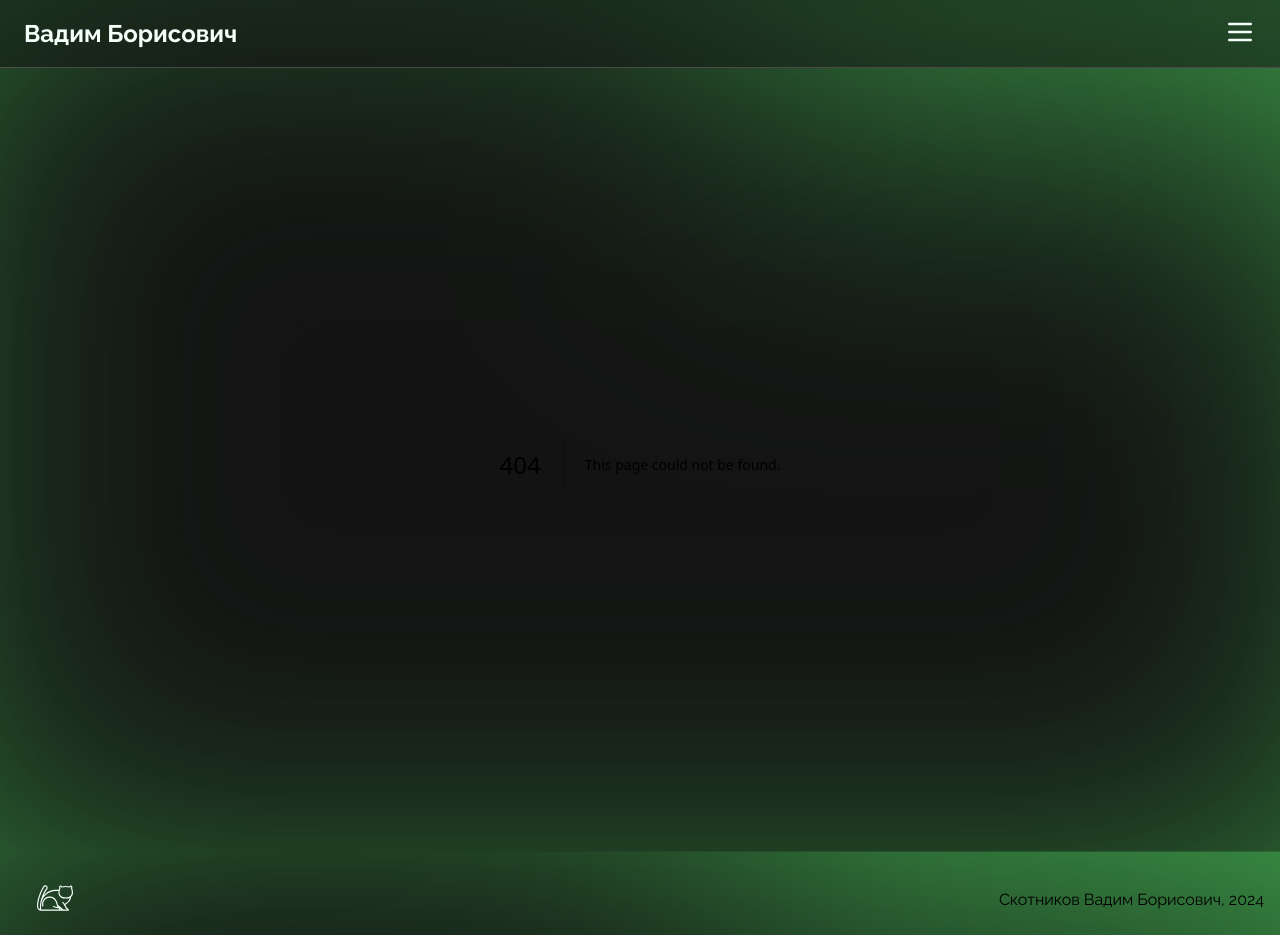
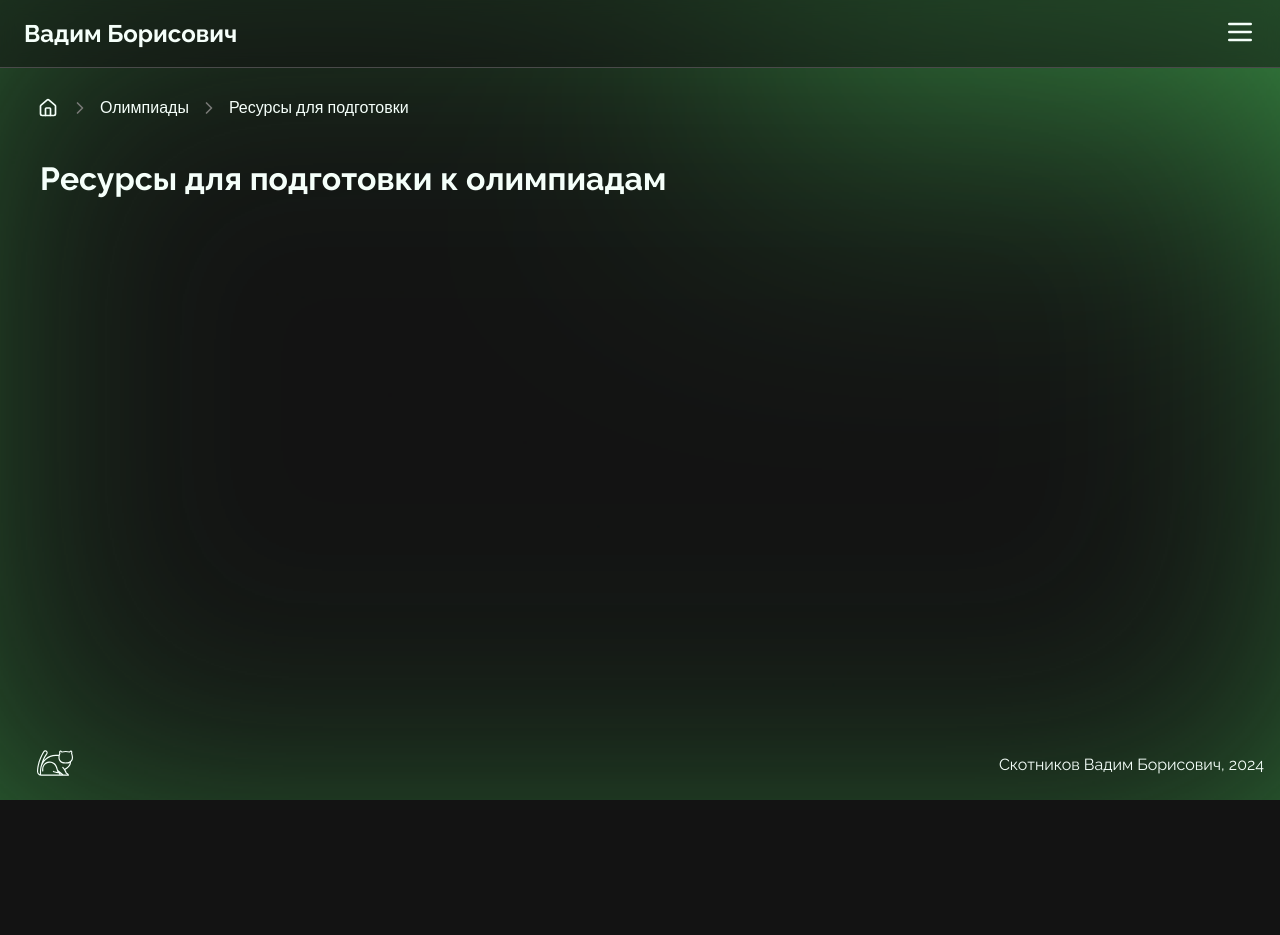
Before and after one commit to svbinf-ru/svbinf.ru, a Next.js app: page /olymp/prep in a window 1280 px wide. Before the commit this address had no page. After the commit the page ends 800 px from the top, so only its background shows below. Built offline with nearby package versions, Linux system fonts and the light colour scheme.

Commit message:
feat(app, content): add olymp preparation page

```diff
--- /dev/null
+++ b/app/olymp/prep/page.tsx
@@ -0,0 +1,32 @@
+import { Breadcrumbs } from '@/components/Breadcrumbs'
+import { Container } from '@/components/Container'
+import { Grid } from '@/components/Grid'
+import { SecondaryCard } from '@/components/SecondaryCard'
+import { prepResources } from '@/content/olymp/prep'
+
+export default function Olympiads() {
+    return (
+        <main>
+            <Breadcrumbs
+                items={[
+                    { href: '/olymp', label: 'Олимпиады' },
+                    { href: '/olymp/prep', label: 'Ресурсы для подготовки' },
+                ]}
+            />
+            <Container>
+                <h1>Ресурсы для подготовки к олимпиадам</h1>
+                <Grid>
+                    {prepResources.map((r) => (
+                        <SecondaryCard
+                            key={r.title}
+                            href={r.href}
+                            thumbnail={r.thumbnail}
+                            title={r.title}
+                            description={r.description}
+                        />
+                    ))}
+                </Grid>
+            </Container>
+        </main>
+    )
+}
--- /dev/null
+++ b/content/olymp/prep.ts
@@ -0,0 +1,3 @@
+import { OlympPrep } from '../utils'
+
+export const prepResources: OlympPrep[] = []
```
Also changed, not shown: content/utils.ts (+7 -0 lines).
